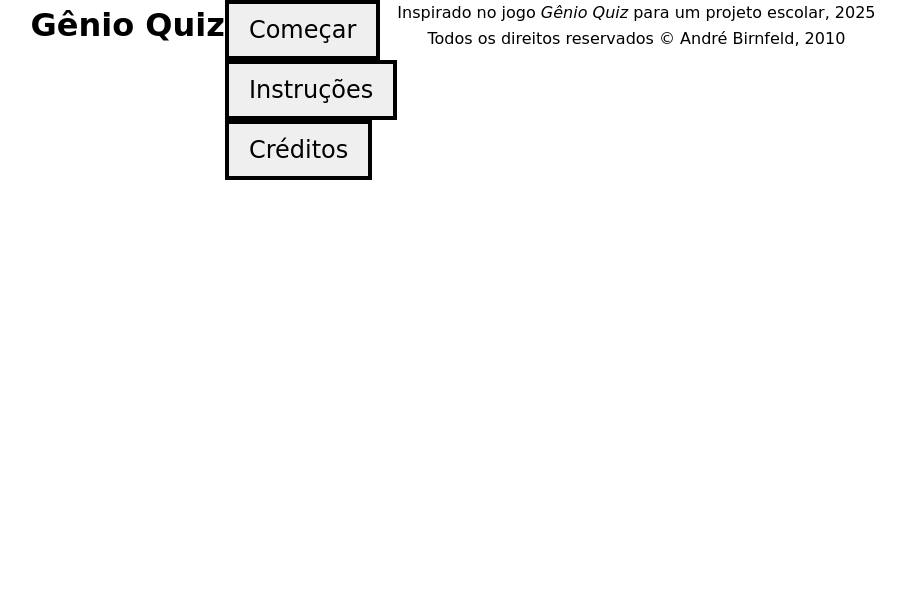
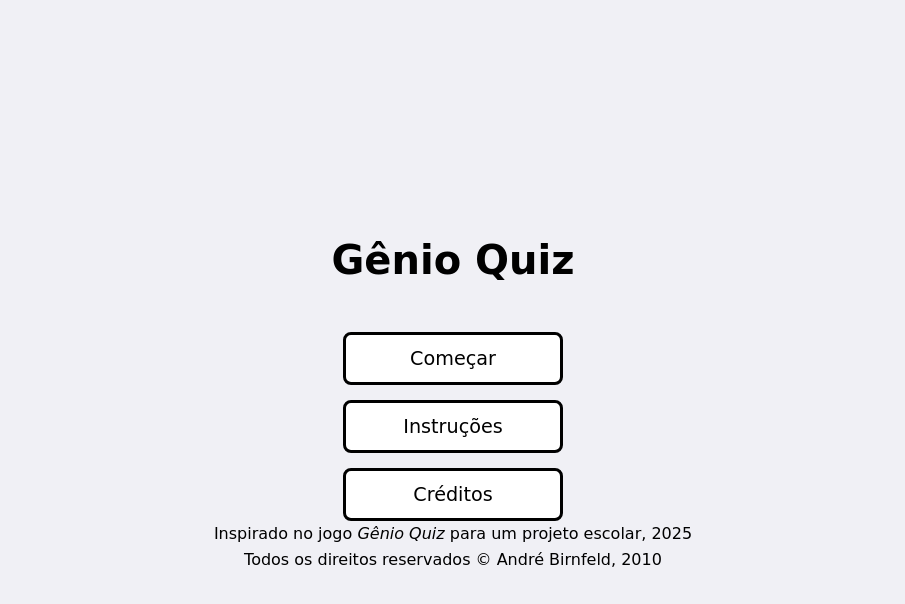
Before and after one commit to annyLu1z4/Site-Individual, a plain HTML site: page index.html in a window 1280 px wide. Shown: the whole page, without its empty margins (187-1092 px from the left). Drawn offline with Linux system fonts and the light colour scheme.

Commit message:
Update casinha.css

```diff
--- a/casinha.css
+++ b/casinha.css
@@ -8,44 +8,50 @@ body {
   line-height: 1.6;
   font-family: cursive;
   display: flex;
+  flex-direction: column;
   justify-content: center;
-    align-items: unsafe;
+  align-items: center;
+  min-height: 100vh;
   text-align: center;
+  background-color: #f0f0f5;
 }
+
 
 h1 {
   font-family: cursive;
-    display: flex;
-    justify-content: center;
+  font-size: 2.5em;
+  margin-bottom: 40px;
 }
 
 h6 {
-    display: grid;
-    justify-content: end;
-    text-align: end;
-    text-overflow: unset;
+  text-align: right;
   font-family: 'Courier New', Courier, monospace;
+  font-size: 0.9em;
+  margin-top: 20px;
+  color: #333;
 }
+
 
 button {
   font-family: cursive;
   padding: 12px 20px;
   cursor: pointer;
-      font-size: larger;
-      font-size: x-large;
-      border: 4px solid black;
-      display: flex;
-      justify-content: center;
-      align-items: center;
-      text-align: center;
+  font-size: 1.2em;
+  border: 3px solid black;
+  background-color: white;
+  border-radius: 8px;
+  transition: background-color 0.3s, transform 0.2s;
+  width: 220px;
 }
 
-header {
-    padding: 60px;
-    text-align: center;
+button:hover {
+  background-color: #ddd;
+  transform: scale(1.05);
 }
 
 .container {
+  display: flex;
+  flex-direction: column;
   align-items: center;
-  text-align: center;
+  gap: 15px;
 }
```
Lines whose indentation alone changed are shown as unchanged.
